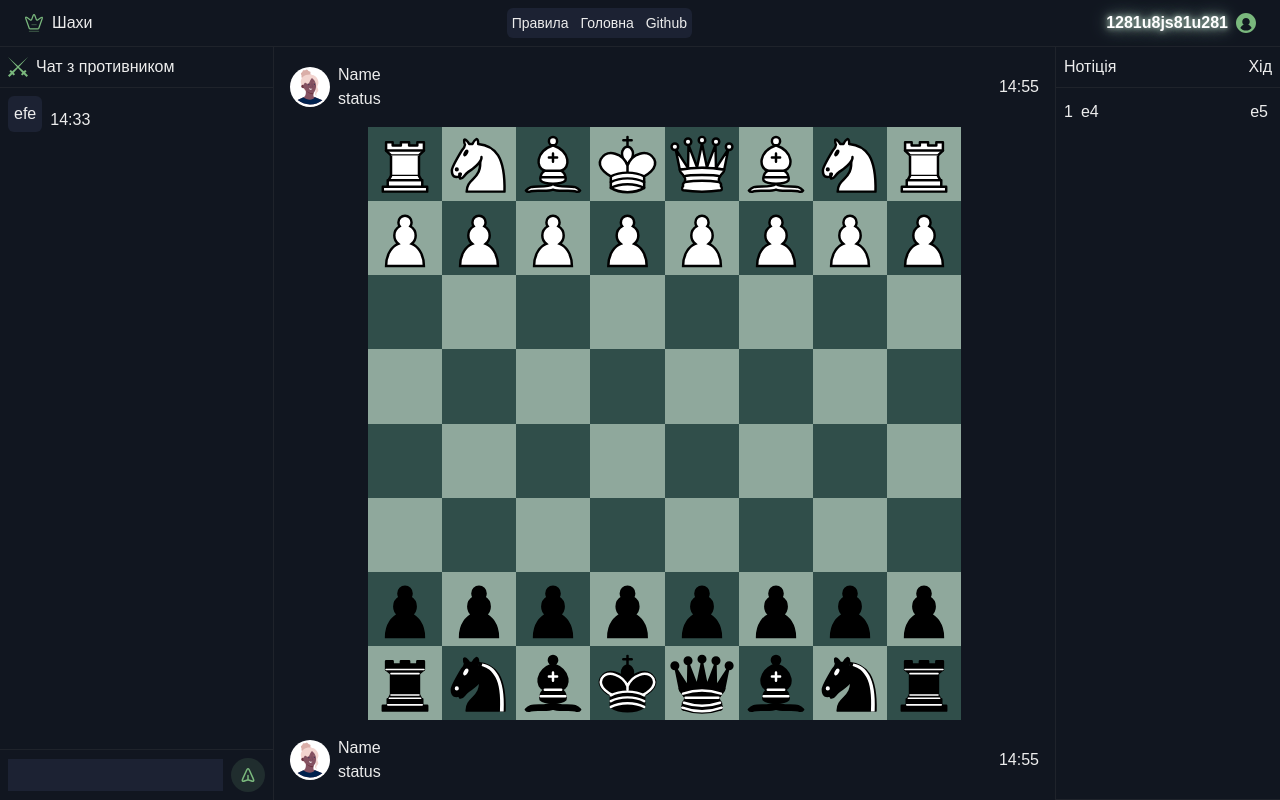
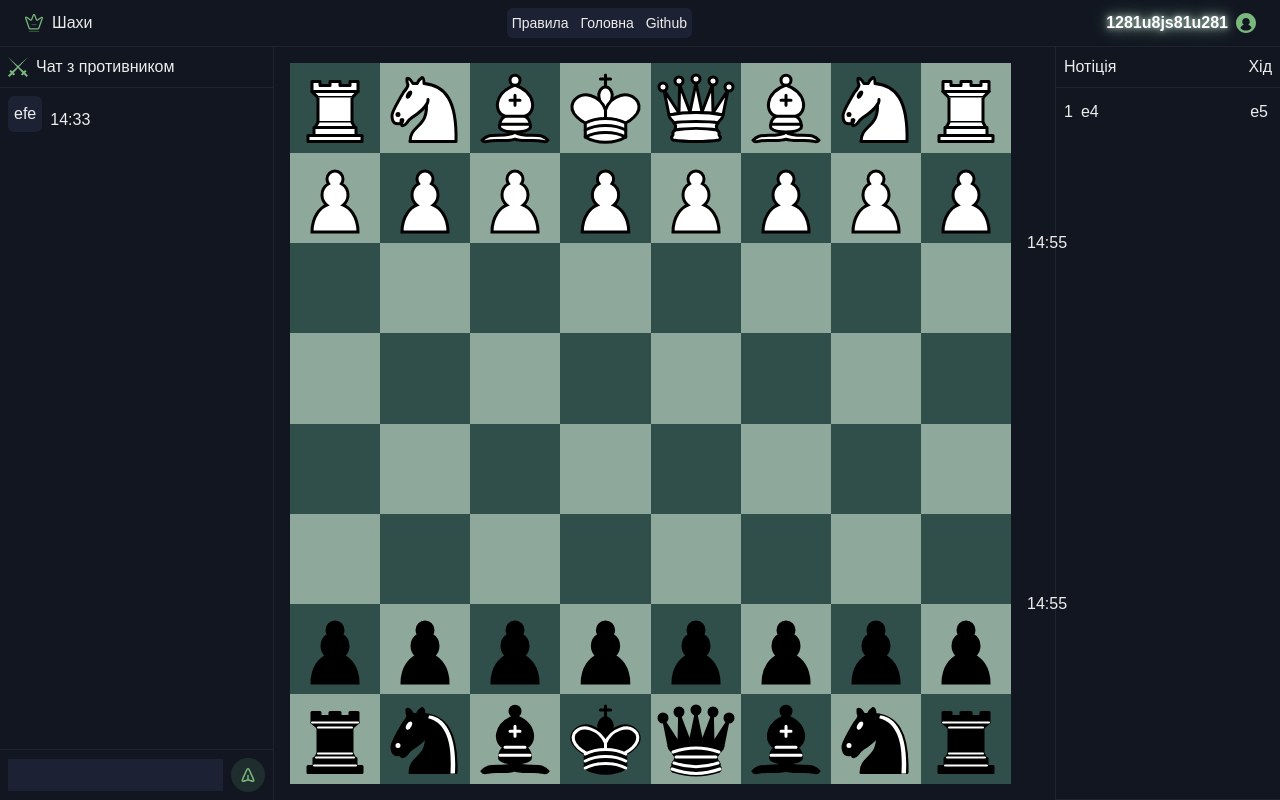
Before and after one commit to Badyan54/chess_web, a Next.js app in the folder src/frontend/: page /game in a window 1280 px wide. Built offline with nearby package versions, Linux system fonts and the light colour scheme.

Commit message:
make a deciіion to delete a pplayer component

```diff
--- a/src/frontend/ui/game_page/gama_zone/board.tsx
+++ b/src/frontend/ui/game_page/gama_zone/board.tsx
@@ -13,7 +13,7 @@ let default_shame = [
 
 export default function Board(){
   return(
-    <div className="grid grid-cols-8 aspect-square m-auto min-h-96 h-full">
+    <div className="grid grid-cols-8 aspect-square min-h-96 h-full">
       {default_shame.map((row, rowI) =>
       (row.map((col, colI) => (
         <Square
--- a/src/frontend/ui/game_page/gama_zone/game_zone.tsx
+++ b/src/frontend/ui/game_page/gama_zone/game_zone.tsx
@@ -1,17 +1,13 @@
-import Player from "./player"
+// import Player from "./player"
 import Board from "./board"
 
 export default function Game_zone(){
   return(
-    <div className="flex flex-col h-full p-4 gap-4 relative">
-      <div className="flex justify-between">
-        <Player />
-        <p className="self-center">14:55</p> {/*time */}
-      </div>
+    <div className="flex h-full p-4 gap-4 relative">
       <Board />
-      <div className="flex justify-between">
-        <Player />
-        <p className="self-center">14:55</p> {/*time */}
+      <div className="flex flex-col justify-around mx-auto">
+        <p >14:55</p>
+         <p >14:55</p> {/*time */}
       </div>
     </div>
   )
--- a/src/frontend/ui/game_page/gama_zone/player.tsx
+++ /dev/null
@@ -1,21 +0,0 @@
-import girl from "@/public/avatars/girl1.svg"
-import Image from "next/image"
-
-export default function Player(){
-  return(
-    <div className="flex gap-2 items-center">
-      <div className="rounded-full bg-white h-10">
-        <Image
-          src={girl}
-          alt="avatar"
-          width={40}
-          height={40}
-        />
-      </div>
-      <div>
-        <p>Name</p>
-        <p>status</p>
-      </div>
-    </div>
-  )
-}
```
